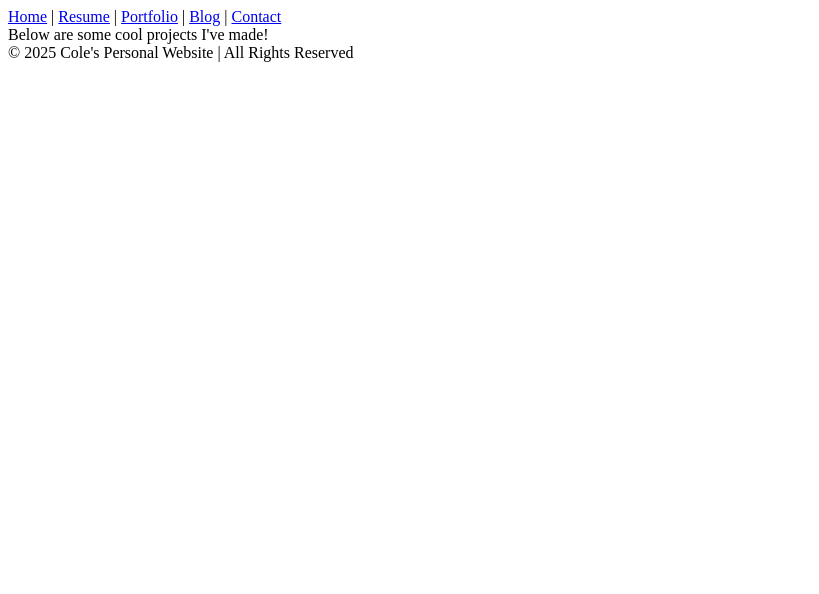
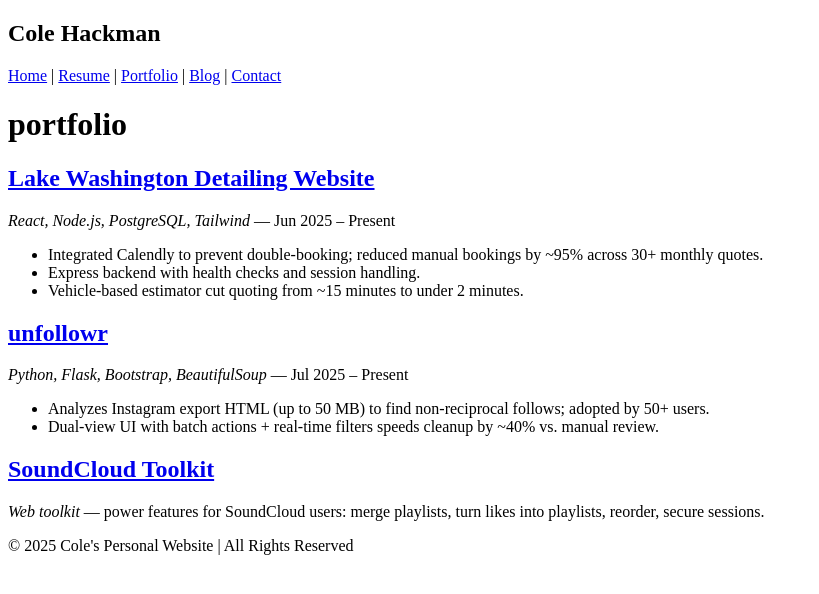
Before and after one commit to cole-hackman/cole-hackman.github.io, a plain HTML site: page portfolio.html in a window 1280 px wide. Shown: the whole page, without its empty margins (0-819 px from the left). Drawn offline with Linux system fonts and the light colour scheme.

Commit message:
feat(portfolio): add LWD site, unfollowr, and SoundCloud Toolkit with bullets

```diff
--- a/portfolio.html
+++ b/portfolio.html
@@ -1,12 +1,11 @@
 <!DOCTYPE html>
 <html>
   <head>
-    <title>
-        Cole's Portfolio
-    </title>
+    <title>Cole's Portfolio</title>
   </head>
   <body>
-    <nav>
+    <nav class="navbar">
+      <h1 class="logo">Cole Hackman</h1>
       <a href="index.html">Home</a> |
       <a href="resume.html">Resume</a> |
       <a href="portfolio.html">Portfolio</a> |
@@ -15,10 +14,34 @@
     </nav>
 
     <main>
-      Below are some cool projects I've made!
+      <h1 class="page-title">portfolio</h1>
+
+      <section class="project">
+        <h2 class="section-title"><a href="#" aria-label="Lake Washington Detailing Website">Lake Washington Detailing Website</a></h2>
+        <p><em>React, Node.js, PostgreSQL, Tailwind</em> — Jun 2025 – Present</p>
+        <ul>
+          <li>Integrated Calendly to prevent double-booking; reduced manual bookings by ~95% across 30+ monthly quotes.</li>
+          <li>Express backend with health checks and session handling.</li>
+          <li>Vehicle-based estimator cut quoting from ~15 minutes to under 2 minutes.</li>
+        </ul>
+      </section>
+
+      <section class="project">
+        <h2 class="section-title"><a href="#" aria-label="Unfollowr">unfollowr</a></h2>
+        <p><em>Python, Flask, Bootstrap, BeautifulSoup</em> — Jul 2025 – Present</p>
+        <ul>
+          <li>Analyzes Instagram export HTML (up to 50 MB) to find non-reciprocal follows; adopted by 50+ users.</li>
+          <li>Dual-view UI with batch actions + real-time filters speeds cleanup by ~40% vs. manual review.</li>
+        </ul>
+      </section>
+
+      <section class="project">
+        <h2 class="section-title"><a href="#" aria-label="SoundCloud Toolkit">SoundCloud Toolkit</a></h2>
+        <p><em>Web toolkit</em> — power features for SoundCloud users: merge playlists, turn likes into playlists, reorder, secure sessions.</p>
+      </section>
     </main>
 
-    <footer>
+    <footer class="footer">
       © 2025 Cole's Personal Website | All Rights Reserved
     </footer>
   </body>
```
